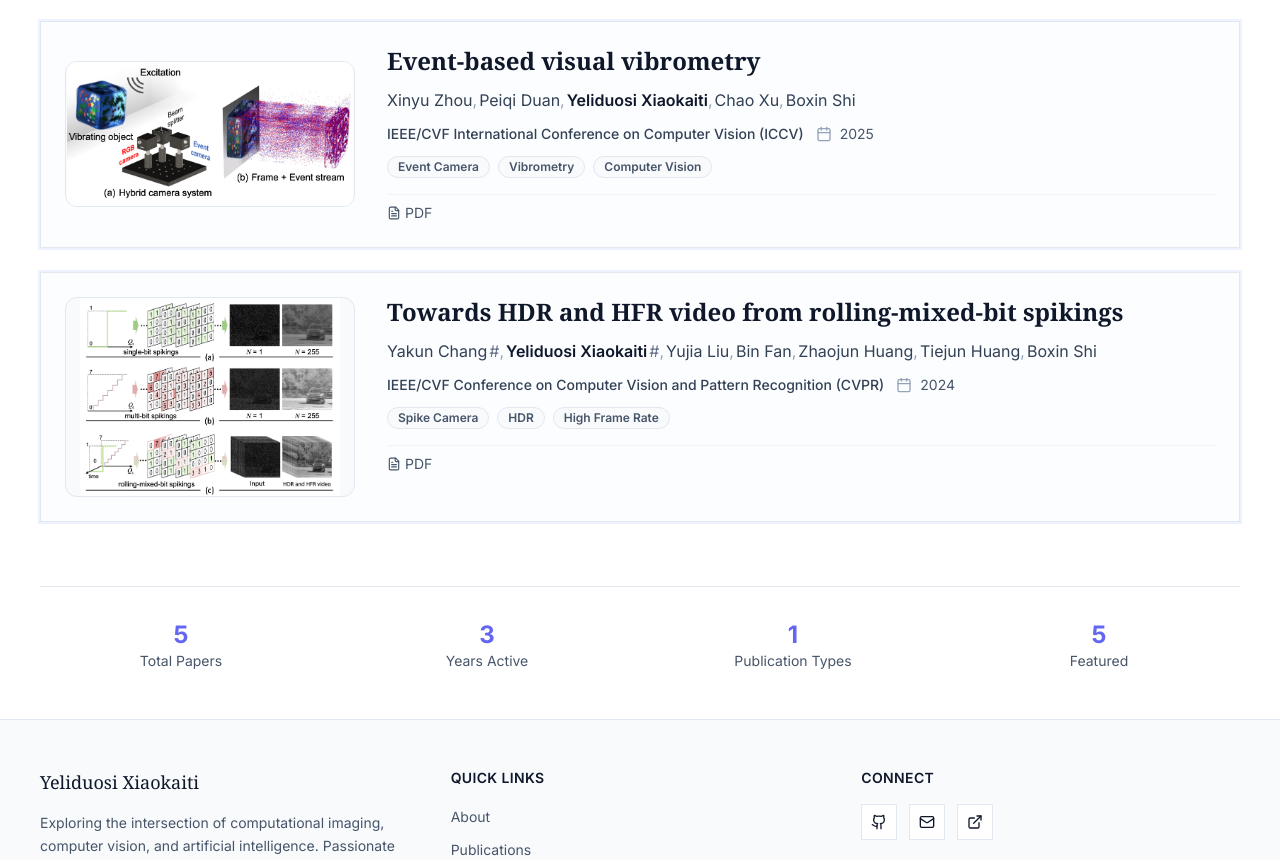
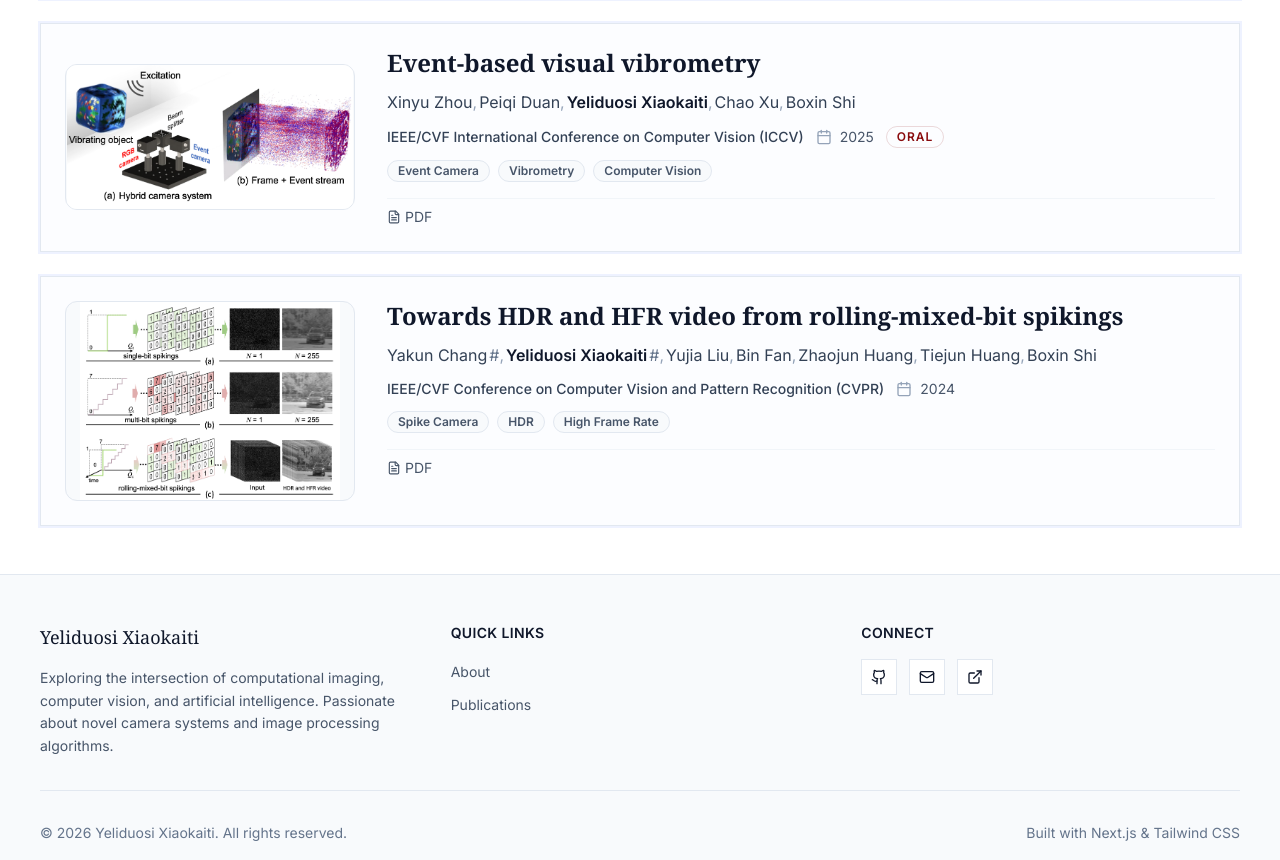
Before and after one commit to yongqiye00/yongqiye00.github.io, a Next.js app: page / in a window 1280 px wide. Shown: the part 1565-2425 px from the top of the page. Built offline with nearby package versions, Linux system fonts and the light colour scheme.

Commit message:
Add paper presentation badges

```diff
--- a/src/components/publication-card.tsx
+++ b/src/components/publication-card.tsx
@@ -3,7 +3,6 @@
 import type { Publication } from "@/types";
 import { Card } from "@/components/ui/card";
 import { Badge } from "@/components/ui/badge";
-import { Button } from "@/components/ui/button";
 import { ExternalLink, FileText, Github, Calendar, FileImage } from "lucide-react";
 import { motion } from "framer-motion";
 import { scrollAnimationProps, hoverLift } from "@/lib/animations";
@@ -39,36 +38,16 @@ const PublicationCard = ({ publication, featured = false, index = 0 }: Publicati
     return abbreviations[venue] || venue;
   };
 
-  const getStatusVariant = (status?: string) => {
-    switch (status) {
-      case 'published':
-        return 'default';
-      case 'preprint':
-        return 'secondary';
-      case 'in-press':
-        return 'warning';
-      default:
-        return 'outline';
-    }
-  };
-
-  const getTypeVariant = (type: string) => {
-    switch (type) {
-      case 'conference':
-        return 'default';
-      case 'journal':
-        return 'success';
-      case 'workshop':
-        return 'secondary';
-      case 'thesis':
-        return 'outline';
-      default:
-        return 'outline';
-    }
-  };
-
   const hasThumbnail = publication.image && publication.image.length > 0;
   const thumbnailTarget = publication.pdf_url || publication.project_url;
+  const presentationLabel =
+    publication.presentation_type === "oral"
+      ? "Oral"
+      : publication.presentation_type === "highlight"
+        ? "Highlight"
+        : null;
+  const presentationClassName =
+    "border-[rgb(137,11,13)]/15 bg-[rgb(137,11,13)]/8 text-[rgb(137,11,13)]";
 
   return (
     <motion.div
@@ -171,6 +150,14 @@ const PublicationCard = ({ publication, featured = false, index = 0 }: Publicati
                   {formatDate(publication.year)}
                 </span>
               </div>
+              {presentationLabel && (
+                <Badge
+                  variant="outline"
+                  className={`uppercase tracking-[0.08em] ${presentationClassName}`}
+                >
+                  {presentationLabel}
+                </Badge>
+              )}
             </div>
 
             {/* Tags - Only show 2-3 most relevant */}
--- a/src/components/sections/publications.tsx
+++ b/src/components/sections/publications.tsx
@@ -156,35 +156,6 @@ const Publications = () => {
           </div>
         )}
 
-        {/* Stats */}
-        <div className="mt-16 pt-8 border-t border-slate-200">
-          <div className="grid grid-cols-2 md:grid-cols-4 gap-6 text-center">
-            <div>
-              <div className="text-2xl font-bold text-indigo-500">
-                {publications.length}
-              </div>
-              <div className="text-sm text-slate-600">Total Papers</div>
-            </div>
-            <div>
-              <div className="text-2xl font-bold text-indigo-500">
-                {uniqueYears.length}
-              </div>
-              <div className="text-sm text-slate-600">Years Active</div>
-            </div>
-            <div>
-              <div className="text-2xl font-bold text-indigo-500">
-                {uniqueTypes.length}
-              </div>
-              <div className="text-sm text-slate-600">Publication Types</div>
-            </div>
-            <div>
-              <div className="text-2xl font-bold text-indigo-500">
-                {publications.filter(p => p.featured).length}
-              </div>
-              <div className="text-sm text-slate-600">Featured</div>
-            </div>
-          </div>
-        </div>
       </div>
     </section>
   );
--- a/src/data/publications.ts
+++ b/src/data/publications.ts
@@ -15,6 +15,7 @@ export const publications: Publication[] = [
     venue: "Proceedings of the IEEE/CVF Conference on Computer Vision and Pattern Recognition (CVPR)",
     year: 2026,
     type: "conference",
+    presentation_type: "highlight",
     doi: "10.1109/CVPR52733.2024.012345",
     pdf_url: "",
     code_url: "",
@@ -114,6 +115,7 @@ export const publications: Publication[] = [
     venue: "Proceedings of the IEEE/CVF International Conference on Computer Vision",
     year: 2025,
     type: "conference",
+    presentation_type: "oral",
     doi: "",
     pdf_url: "https://openaccess.thecvf.com/content/ICCV2025/papers/Zhou_Event-based_Visual_Vibrometry_ICCV_2025_paper.pdf",
     code_url: "",
--- a/src/types/index.ts
+++ b/src/types/index.ts
@@ -43,6 +43,7 @@ export interface Publication {
   venue: string;
   year: number;
   type: PublicationType;
+  presentation_type?: 'oral' | 'highlight';
   doi?: string;
   pdf_url?: string;
   code_url?: string;
```
